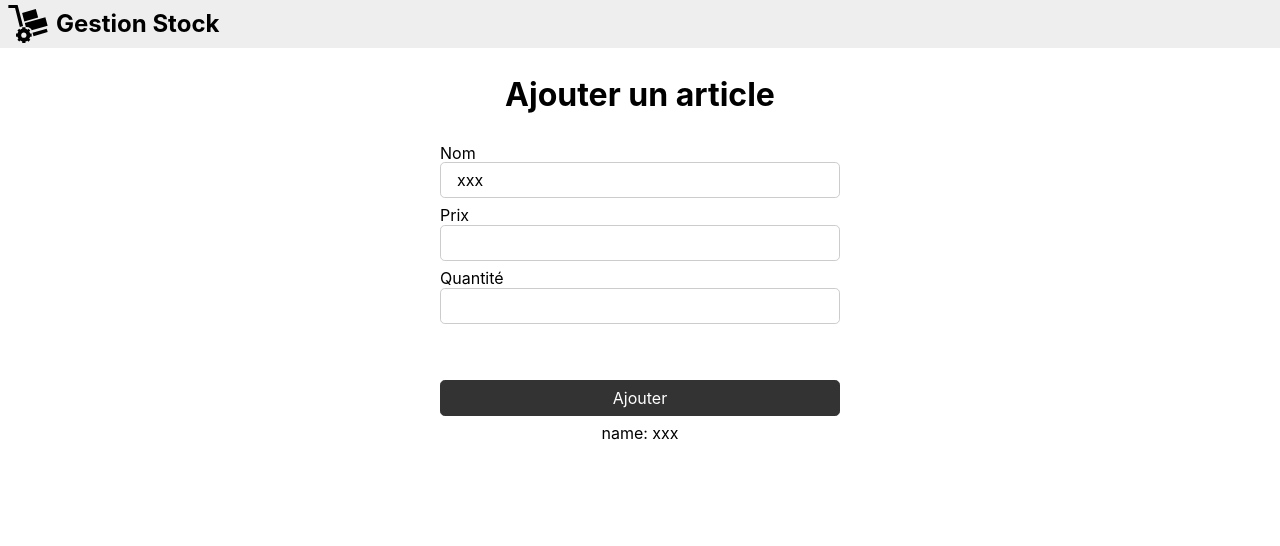
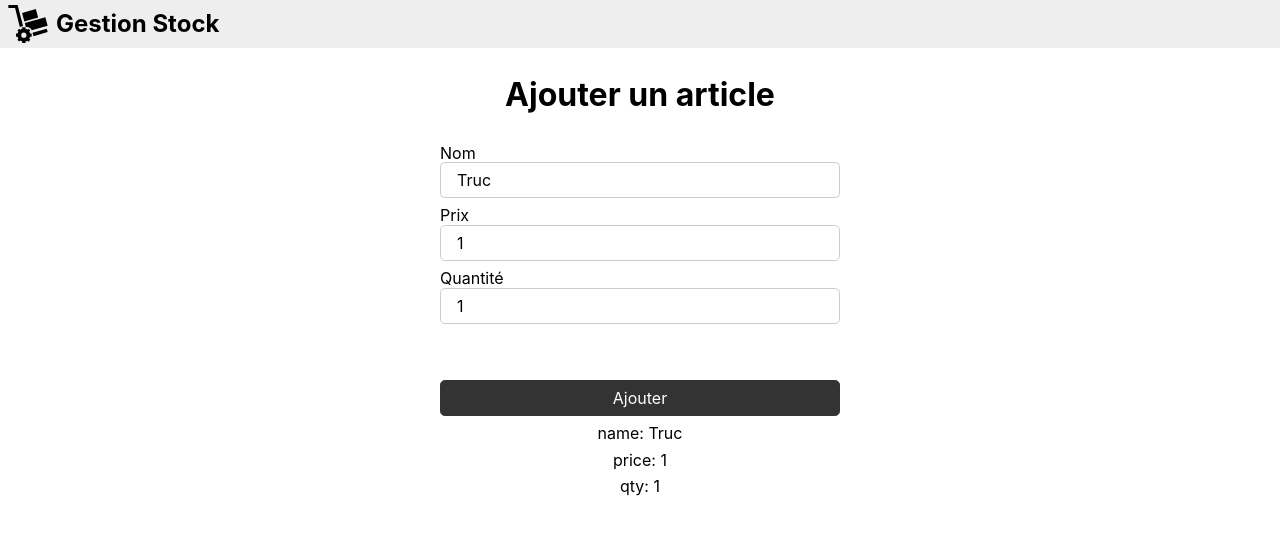
Before and after one commit to jlg-formation/tjs-juin-2022, a React (Create React App) app in the folder front/: page /stock/add in a window 1280 px wide. Shown: the top 546 px of the page. Built offline with nearby package versions, Linux system fonts and the light colour scheme.

Commit message:
dev: added onSubmit

```diff
--- a/front/src/interfaces/Article.ts
+++ b/front/src/interfaces/Article.ts
@@ -1,5 +1,8 @@
-export interface Article {
+export interface Article extends NewArticle {
   id: string;
+}
+
+export interface NewArticle {
   name: string;
   price: number;
   qty: number;
--- a/front/src/routes/Add.tsx
+++ b/front/src/routes/Add.tsx
@@ -1,12 +1,32 @@
 import { useState } from "react";
+import { Article, NewArticle } from "../interfaces/Article";
+import api from "../services/api";
 
 function Add() {
-  const [name, setName] = useState("xxx");
+  const [name, setName] = useState("Truc");
+  const [price, setPrice] = useState(1);
+  const [qty, setQty] = useState(1);
 
   return (
     <main>
       <h1>Ajouter un article</h1>
-      <form>
+      <form
+        onSubmit={(event) => {
+          event.preventDefault();
+          (async () => {
+            try {
+              const article: NewArticle = {
+                name,
+                price,
+                qty,
+              };
+              // await api.addArticle(article);
+            } catch (err) {
+              console.log("err: ", err);
+            }
+          })();
+        }}
+      >
         <label>
           <div>Nom</div>
           <input
@@ -22,15 +42,30 @@ function Add() {
         </label>
         <label>
           <div>Prix</div>
-          <input type="text" />
+          <input
+            type="number"
+            value={price}
+            onChange={(event) => {
+              console.log("event: ", event);
+              const newPrice = +event.target.value;
+              console.log("newPrice: ", newPrice);
+              setPrice(newPrice);
+            }}
+          />
         </label>
         <label>
           <div>Quantité</div>
-          <input type="text" />
+          <input
+            type="number"
+            value={qty}
+            onChange={(event) => setQty(+event.target.value)}
+          />
         </label>
         <button className="primary">Ajouter</button>
       </form>
       <span>name: {name}</span>
+      <span>price: {price}</span>
+      <span>qty: {qty}</span>
     </main>
   );
 }
```
